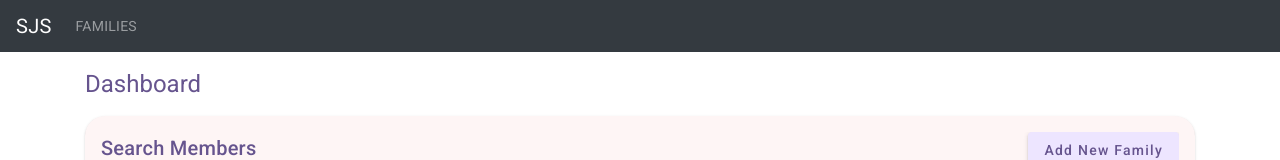
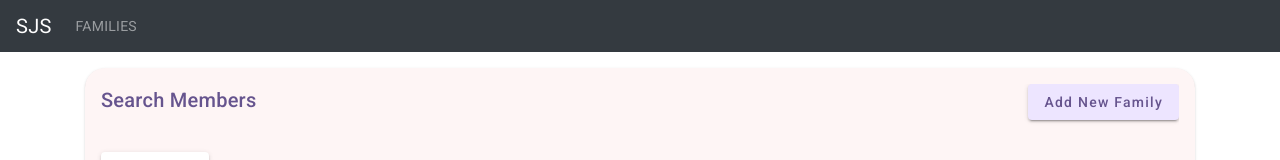
Before and after one commit to sanyam786/demo-heroku-ui, an Angular app: page /dashboard in a window 1280 px wide. Shown: the top 160 px of the page. Built offline with nearby package versions, Linux system fonts and the light colour scheme; no server answers.

Commit message:
updated scroll height

```diff
--- a/src/app/app.component.html
+++ b/src/app/app.component.html
@@ -11,6 +11,7 @@
     </div>
   </nav>
   <div class="container mt-3 app-style">
+  <!-- <div> -->
     <router-outlet></router-outlet>
   </div>
 </div>
--- a/src/app/dashboard/dashboard.component.html
+++ b/src/app/dashboard/dashboard.component.html
@@ -1,4 +1,5 @@
-<div class="dashboard-style font-color-primary"><h1>Dashboard</h1>
+<div class="dashboard-style font-color-primary">
+    <!-- <h1>Dashboard</h1> -->
 <!-- Include the search component -->
 <app-search [afterSaveOrUpdate]="afterSaveOrUpdate" [memberIdAfterSaveOrUpdate]="memberId"></app-search>
 </div>
--- a/src/app/search/search.component.css
+++ b/src/app/search/search.component.css
@@ -256,6 +256,6 @@
   }
 
   .scroll-container {
-    height: 800px;
+    height: 552px;
     overflow-y: auto;
   }
```
